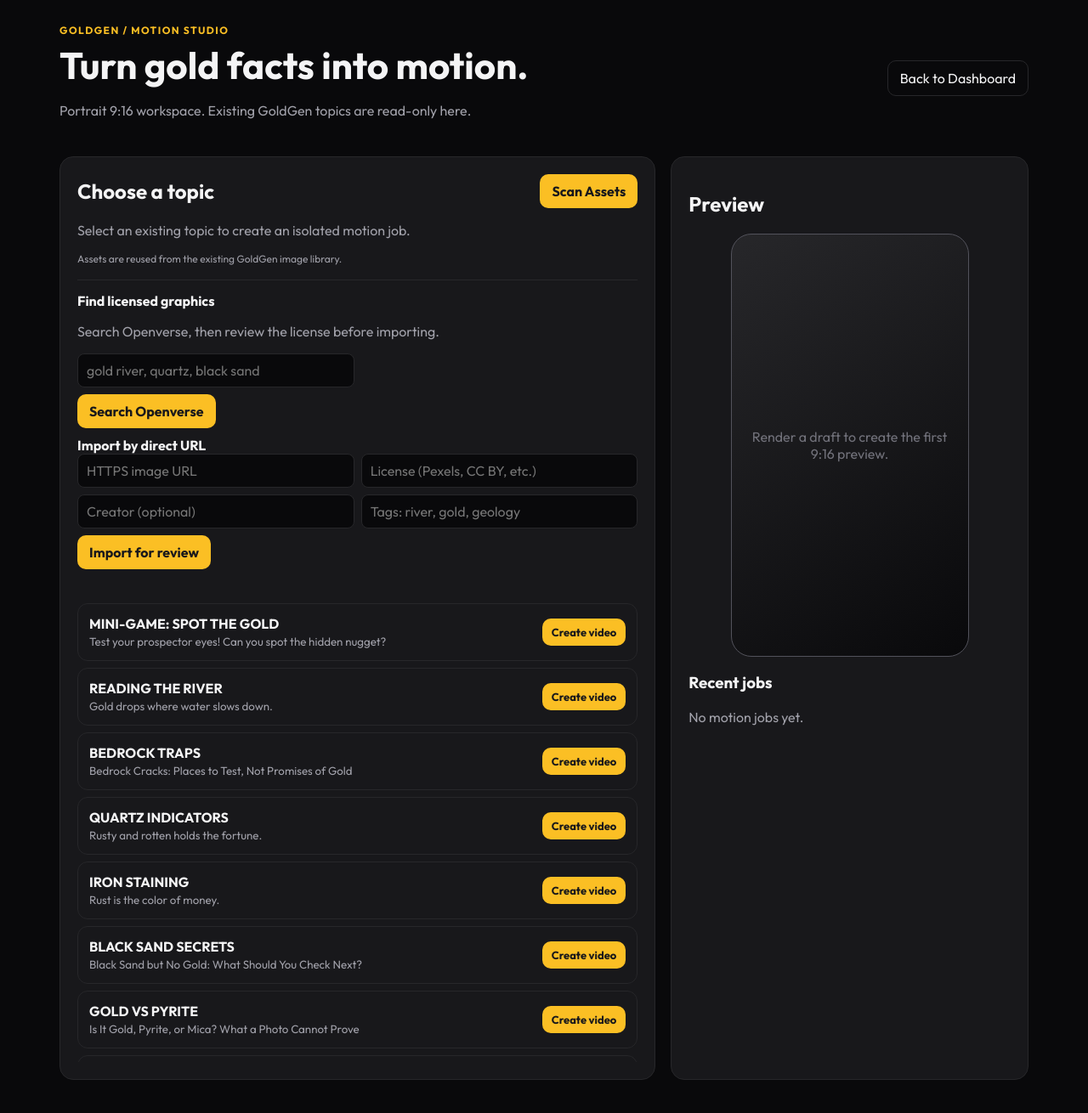
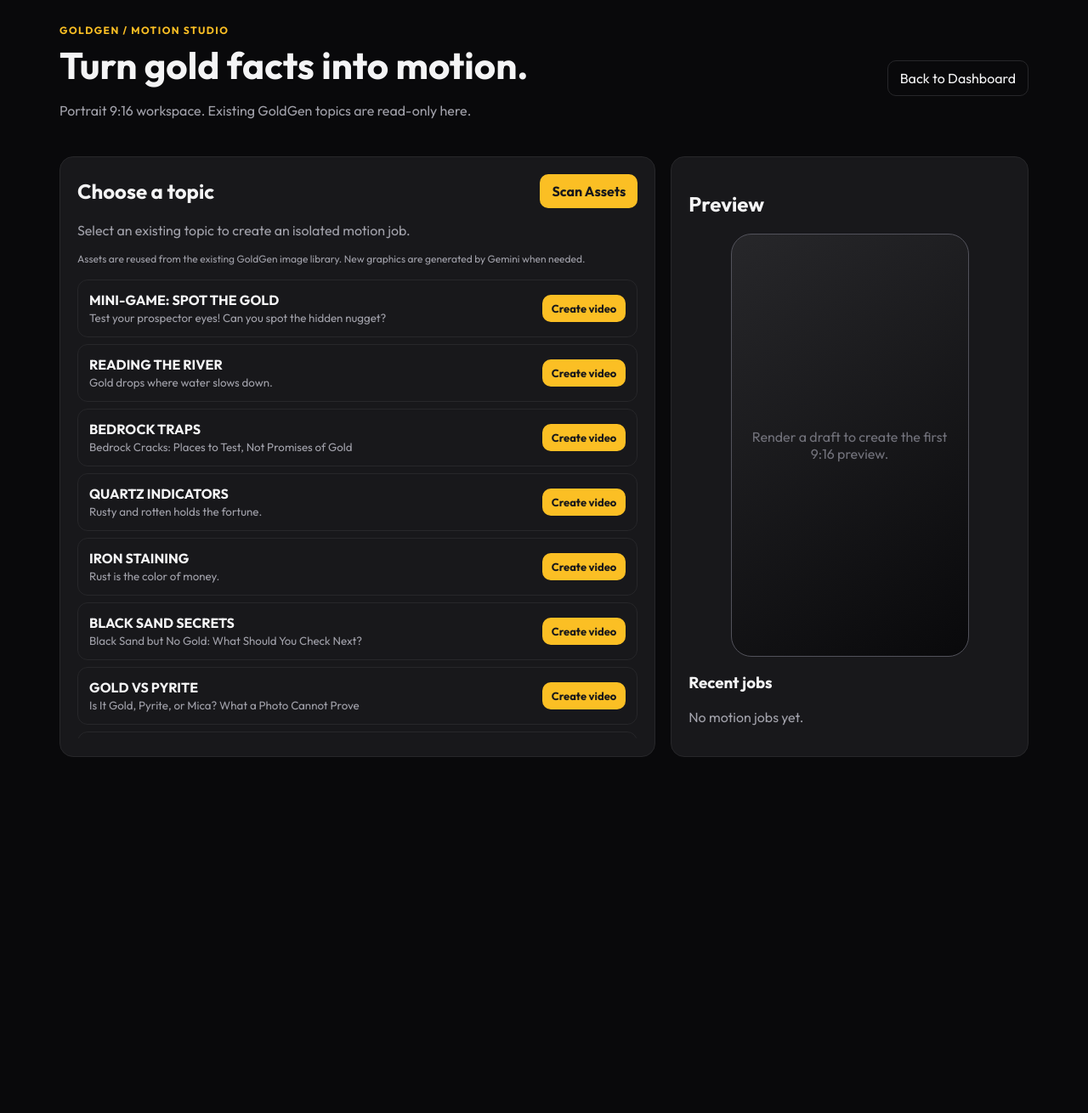
Before and after one commit to aburasyidalfatih/goldgen-automation, a Flask app: page /motion-studio in a window 1280 px wide. Shown: the top 1310 px of the page at 85% size. Run offline with Flask 3, Linux system fonts and the light colour scheme; the visitor is signed in with stand-in values (Sample User, id 1); data that the repository does not hold is empty; some libraries are stand-ins or nearby versions.

Commit message:
chore: remove external motion asset sources

```diff
--- a/controllers/routes.py
+++ b/controllers/routes.py
@@ -21,7 +21,7 @@ bp = Blueprint('api', __name__)
 from core.config import BASE_DIR, DB_PATH, IMAGES_DIR, DATA_DIR, CONFIG_PATH, DASHBOARD_PIN
 from core.database import get_db_connection
 from core.motion_studio import create_job, list_jobs, list_topics, update_job
-from core.motion_assets import search_assets, scan_existing_images, import_external_asset, search_openverse
+from core.motion_assets import search_assets, scan_existing_images
 from core.motion_renderer import default_manifest, render_manifest
 from core.motion_tts import generate_voiceover
 from core.motion_qa import validate_render
@@ -87,28 +87,6 @@ def motion_assets():
 def scan_motion_assets():
     registered = scan_existing_images(IMAGES_DIR)
     return jsonify({'success': True, 'registered_count': len(registered)})
-
-@bp.route('/api/motion/assets/import', methods=['POST'])
-@require_pin
-def import_motion_asset():
-    data = request.get_json(silent=True) or {}
-    try:
-        asset = import_external_asset(
-            str(data.get('source_url') or ''), str(data.get('license_name') or ''),
-            str(data.get('creator') or ''), str(data.get('attribution') or ''),
-            tuple(str(data.get('tags') or '').split(',')) if data.get('tags') else (),
-        )
-        return jsonify({'success': True, 'asset': asset}), 201
-    except (OSError, RuntimeError, ValueError) as exc:
-        return jsonify({'success': False, 'error': str(exc)}), 400
-
-@bp.route('/api/motion/assets/search', methods=['GET'])
-@require_pin
-def search_motion_external_assets():
-    try:
-        return jsonify({'success': True, 'results': search_openverse(request.args.get('q', ''))})
-    except (OSError, RuntimeError, ValueError) as exc:
-        return jsonify({'success': False, 'error': str(exc)}), 502
 
 @bp.route('/api/motion/readiness', methods=['GET'])
 @require_pin
--- a/core/motion_assets.py
+++ b/core/motion_assets.py
@@ -2,19 +2,12 @@
 
 import hashlib
 import sqlite3
-import mimetypes
-import json
-from urllib.parse import urlencode
-from urllib.parse import urlparse
-from urllib.request import Request, urlopen
 from datetime import datetime, timezone
 from pathlib import Path
 
 from core.motion_studio import MOTION_ASSETS_DIR, MOTION_DATA_DIR
 
 ASSET_DB_PATH = MOTION_DATA_DIR / "assets.db"
-EXTERNAL_ASSET_HOSTS = {"pexels.com", "www.pexels.com", "unsplash.com", "images.unsplash.com", "pixabay.com", "commons.wikimedia.org", "upload.wikimedia.org"}
-COMMERCIAL_LICENSES = {"cc0", "pdm", "by", "by-sa"}
 
 
 def init_asset_storage():
@@ -48,47 +41,6 @@ def register_asset(path, asset_type="graphic", tags=(), status="draft", source_u
     return asset_id
 
 
-def import_external_asset(source_url, license_name, creator="", attribution="", tags=(), asset_type="external-image"):
-    parsed = urlparse(source_url)
-    host = (parsed.hostname or "").lower()
-    if parsed.scheme != "https" or not any(host == allowed or host.endswith("." + allowed) for allowed in EXTERNAL_ASSET_HOSTS):
-        raise ValueError("Sumber aset harus HTTPS dari provider yang diizinkan")
-    if not license_name.strip():
-        raise ValueError("Lisensi wajib diisi")
-    request = Request(source_url, headers={"User-Agent": "GoldGen-Motion-AssetImporter/1.0"})
-    with urlopen(request, timeout=20) as response:
-        content_type = (response.headers.get_content_type() or "").lower()
-        if not content_type.startswith("image/"):
-            raise ValueError("URL bukan aset gambar")
-        data = response.read(10 * 1024 * 1024 + 1)
-    if len(data) > 10 * 1024 * 1024:
-        raise ValueError("Ukuran aset melebihi batas 10 MB")
-    extension = mimetypes.guess_extension(content_type) or ".bin"
-    digest = hashlib.sha256(data).hexdigest()
-    destination = MOTION_ASSETS_DIR / f"external-{digest[:16]}{extension}"
-    destination.write_bytes(data)
-    asset_id = register_asset(destination, asset_type=asset_type, tags=tags, status="review", source_url=source_url, license_name=license_name.strip(), creator=creator.strip(), attribution=attribution.strip(), origin=host)
-    return search_assets(approved_only=False)[0] if asset_id else None
-
-
-def search_openverse(query, page_size=12):
-    if not query.strip():
-        return []
-    params = urlencode({"q": query.strip(), "page_size": min(max(int(page_size), 1), 20), "mature": "false"})
-    request = Request(f"https://api.openverse.org/v1/images/?{params}", headers={"User-Agent": "GoldGen-Motion/1.0"})
-    with urlopen(request, timeout=15) as response:
-        payload = json.loads(response.read().decode("utf-8"))
-    normalized = [{
-        "id": item.get("id"), "title": item.get("title") or "Untitled",
-        "thumbnail": item.get("thumbnail"), "url": item.get("url"),
-        "landing_url": item.get("foreign_landing_url"), "creator": item.get("creator") or "",
-        "license": item.get("license") or "unknown", "license_version": item.get("license_version") or "",
-        "license_url": item.get("license_url") or "", "provider": item.get("provider") or "Openverse",
-        "attribution": item.get("attribution") or ""
-    } for item in payload.get("results", []) if item.get("url") and item.get("license", "").lower() in COMMERCIAL_LICENSES]
-    return normalized
-
-
 def search_assets(query="", asset_type=None, approved_only=False):
     clauses, values = [], []
     if query:
--- a/templates/motion_studio.html
+++ b/templates/motion_studio.html
@@ -22,7 +22,6 @@
     .phone { width:min(100%,280px); aspect-ratio:9/16; margin:12px auto; border:1px solid #52525b; border-radius:24px; display:flex; align-items:center; justify-content:center; text-align:center; padding:24px; color:#71717a; background:linear-gradient(145deg,#27272a,#09090b); }
     .job { border-top:1px solid var(--line); padding:12px 0; } .status { color:var(--gold); font-size:12px; text-transform:uppercase; font-weight:700; } .job button { margin-top:8px; font-size:12px; padding:7px 9px; } .job button.secondary { background:#27272a; color:#f4f4f5; border:1px solid #3f3f46; } .job button:disabled { opacity:.45; cursor:not-allowed; }
     .panel-heading { display:flex; align-items:center; justify-content:space-between; gap:12px; } .panel-heading h2 { margin:0; } .scan-status { min-height:18px; color:#a1a1aa; font-size:12px; margin:8px 0 0; }
-    .asset-import { margin-top:14px; padding-top:14px; border-top:1px solid var(--line); } .asset-import form { display:grid; grid-template-columns:1fr 1fr; gap:8px; } .asset-import input { width:100%; padding:9px 10px; border:1px solid var(--line); border-radius:8px; background:#09090b; color:#f4f4f5; font:inherit; } .asset-import button { grid-column:1/-1; justify-self:start; } .external-results { display:grid; gap:8px; margin-top:10px; } .external-result { display:flex; gap:10px; align-items:center; border:1px solid var(--line); border-radius:8px; padding:8px; } .external-result img { width:64px; height:48px; object-fit:cover; border-radius:5px; } .external-result small { display:block; color:#a1a1aa; }
     @media (max-width:800px) { .grid { grid-template-columns:1fr; } .top { align-items:flex-start; flex-direction:column; } }
   </style>
 </head>
@@ -30,7 +29,7 @@
 <main class="wrap">
   <div class="top"><div><div class="eyebrow">GoldGen / Motion Studio</div><h1>Turn gold facts into motion.</h1><p>Portrait 9:16 workspace. Existing GoldGen topics are read-only here.</p></div><a href="/dashboard">Back to Dashboard</a></div>
   <div class="grid">
-    <section class="panel"><div class="panel-heading"><h2>Choose a topic</h2><button class="secondary" id="scan-assets" onclick="scanAssets()">Scan Assets</button></div><p>Select an existing topic to create an isolated motion job.</p><div class="scan-status" id="scan-status" aria-live="polite">Assets are reused from the existing GoldGen image library.</div><div class="asset-import"><strong>Find licensed graphics</strong><p>Search Openverse, then review the license before importing.</p><form id="asset-search-form"><input name="query" required placeholder="gold river, quartz, black sand"><button type="submit">Search Openverse</button></form><div class="external-results" id="external-results"></div><strong>Import by direct URL</strong><form id="asset-import-form"><input name="source_url" type="url" required placeholder="HTTPS image URL"><input name="license_name" required placeholder="License (Pexels, CC BY, etc.)"><input name="creator" placeholder="Creator (optional)"><input name="tags" placeholder="Tags: river, gold, geology"><button type="submit">Import for review</button></form><div class="scan-status" id="import-status" aria-live="polite"></div></div><div class="topics">
+    <section class="panel"><div class="panel-heading"><h2>Choose a topic</h2><button class="secondary" id="scan-assets" onclick="scanAssets()">Scan Assets</button></div><p>Select an existing topic to create an isolated motion job.</p><div class="scan-status" id="scan-status" aria-live="polite">Assets are reused from the existing GoldGen image library. New graphics are generated by Gemini when needed.</div><div class="topics">
       {% for topic in topics %}<div class="topic"><div><strong>{{ topic.headline }}</strong><small>{{ topic.subtitle }}</small></div><button onclick="createJob({{ topic.id }})">Create video</button></div>{% endfor %}
     </div></section>
     <aside class="panel"><h2>Preview</h2>{% set ready_job = jobs|selectattr('status', 'equalto', 'ready')|list|first %}{% if ready_job %}<video class="phone" controls playsinline preload="metadata" src="/api/motion/jobs/{{ ready_job.id }}/preview"></video>{% else %}<div class="phone">Render a draft to create the first 9:16 preview.</div>{% endif %}<h3>Recent jobs</h3><div id="jobs">{% for job in jobs %}<div class="job"><strong>{{ job.topic_headline }}</strong><br><span class="status">{{ job.status }}</span><br><button class="secondary" onclick="voiceoverJob('{{ job.id }}')">Generate voice-over</button> <button class="secondary" onclick="renderJob('{{ job.id }}')">Render draft</button>{% if job.status == 'ready' %}<a href="/api/motion/jobs/{{ job.id }}/download" style="display:inline-block;margin-left:4px;padding:7px 9px;font-size:12px">Download MP4</a> <button disabled title="Automatic publishing will be enabled after staging QA">Post automatically</button>{% endif %}</div>{% else %}<p>No motion jobs yet.</p>{% endfor %}</div></aside>
@@ -59,33 +58,6 @@ async function scanAssets() {
     button.disabled = false;
   }
 }
-document.getElementById('asset-import-form').addEventListener('submit', async (event) => {
-  event.preventDefault();
-  const form = event.currentTarget;
-  const status = document.getElementById('import-status');
-  status.textContent = 'Importing and recording license metadata...';
-  const payload = Object.fromEntries(new FormData(form).entries());
-  const response = await fetch('/api/motion/assets/import', {method:'POST', headers:{'Content-Type':'application/json'}, body:JSON.stringify(payload)});
-  const data = await response.json();
-  status.textContent = response.ok ? 'Asset imported and waiting for review.' : (data.error || 'Import gagal');
-  if (response.ok) form.reset();
-});
-document.getElementById('asset-search-form').addEventListener('submit', async (event) => {
-  event.preventDefault();
-  const query = new FormData(event.currentTarget).get('query');
-  const target = document.getElementById('external-results');
-  target.textContent = 'Searching Openverse...';
-  const response = await fetch('/api/motion/assets/search?q=' + encodeURIComponent(query));
-  const data = await response.json();
-  if (!response.ok) { target.textContent = data.error || 'Search gagal'; return; }
-  target.innerHTML = data.results.map((item) => `<div class="external-result"><img src="${escapeHtml(item.thumbnail || item.url)}" alt=""><div><strong>${escapeHtml(item.title)}</strong><small>${escapeHtml(item.creator || 'Unknown creator')} · ${escapeHtml(item.license)}${item.license_version ? ' ' + escapeHtml(item.license_version) : ''}</small></div><button type="button" class="secondary" onclick='importSearchResult(${JSON.stringify(item).replace(/'/g, '&#39;')})'>Import</button></div>`).join('') || '<small>No commercial-use results found. Try a more specific keyword.</small>';
-});
-function escapeHtml(value) { return String(value || '').replace(/[&<>\"']/g, (char) => ({'&':'&amp;','<':'&lt;','>':'&gt;','\"':'&quot;',"'":'&#39;'}[char])); }
-async function importSearchResult(item) {
-  const response = await fetch('/api/motion/assets/import', {method:'POST', headers:{'Content-Type':'application/json'}, body:JSON.stringify({source_url:item.url, license_name:item.license + (item.license_version ? ' ' + item.license_version : ''), creator:item.creator, attribution:item.attribution, tags:(item.title || '').toLowerCase()})});
-  const data = await response.json();
-  document.getElementById('import-status').textContent = response.ok ? 'Asset imported and waiting for review.' : (data.error || 'Import gagal');
-}
 async function renderJob(jobId) {
   const response = await fetch('/api/motion/jobs/' + jobId + '/render', {method:'POST'});
   const data = await response.json();
```
Also changed, not shown: tests/test_motion_studio.py (+1 -12 lines).
